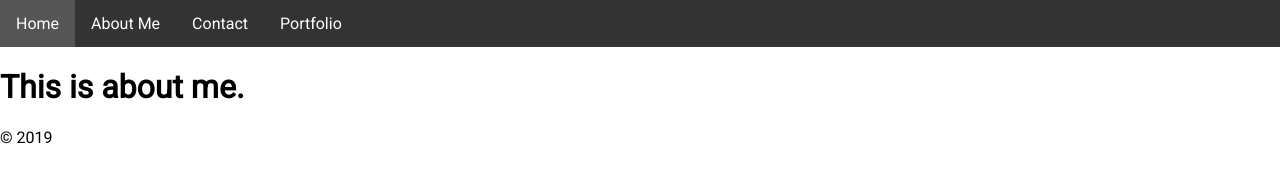
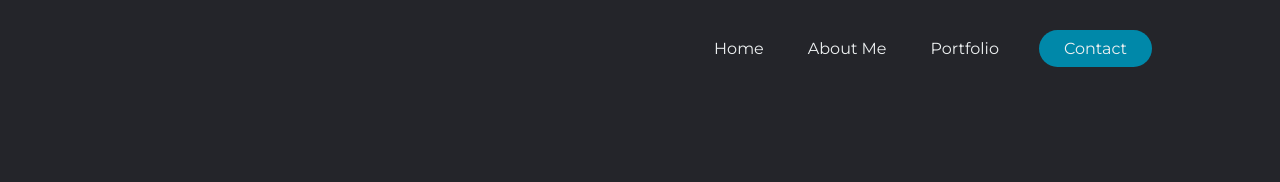
Before and after one commit to cdcastillo91/cdcastillo91.github.io, a plain HTML site: page about.html in a window 1280 px wide. Drawn offline with Linux system fonts and the light colour scheme.

Commit message:
1st commit

```diff
--- a/about.html
+++ b/about.html
@@ -6,27 +6,19 @@
     <meta http-equiv="X-UA-Compatible" content="ie=edge" />
     <title>About Me</title>
     <link rel="stylesheet" href="styles.css" />
-    <link
-      href="https://fonts.googleapis.com/css?family=Roboto&display=swap"
-      rel="stylesheet"
-    />
   </head>
   <body>
       <header>
-      <div class="container">
+          <!-- <img class='logo' src="logo.png" alt="logo">         -->
           <nav>
-          <ul>
+            <ul class="nav_links">
               <li><a href="index.html">Home</a></li>
               <li><a href="about.html">About Me</a></li>
-            <li><a href="contact.html">Contact</a></li>
               <li><a href="portfolio.html">Portfolio</a></li>
             </ul>
           </nav>
-      </div>
+          <a href="contact.html" class="contact"><button>Contact</button></a>
       </header>
-    <h1>This is about me.</h1>
-    <footer>
-      &copy; 2019
-    </footer>
+      <script src="app.js"></script>
     </body>
 </html>
--- a/app.js
+++ /dev/null
@@ -1 +0,0 @@
-const clicked = () => alert("You a bitch");
--- a/styles.css
+++ b/styles.css
@@ -1,33 +1,61 @@
+@import url('https://fonts.googleapis.com/css?family=Montserrat&display=swap');
+
 * {
   box-sizing: border-box;
-  font-family: "Roboto", sans-serif;
+  margin: 0;
+  padding: 0;
+  background-color: #24252A;
 }
 
-body {
-  margin: 0;
+li, a, button {
+  font-family: "Montserrat", sans-serif;
+  font-weight: 500;
+  font-size: 16px;
+  color: #edf0f1;
+  text-decoration: none;
 }
 
-ul {
-  list-style-type: none;
-  margin: 0;
-  padding: 0;
-  background-color: #333333;
-  overflow: hidden;
+header {
+  display: flex;
+  justify-content: flex-end;
+  align-items: center;
+  padding: 30px 10%;
 }
 
-li {
-  float: left;
+.logo {
+  cursor: pointer;
+  margin-right: auto;
+  height: 80px;
 }
 
-li a {
-  text-decoration: none;
-  display: block;
-  color: white;
-  padding: 14px 16px;
-  text-align: center;
+.nav_links {
+  list-style: none;
 }
 
-li a:hover {
-  background-color: #555555;
-  color: white;
+.nav_links li {
+  display: inline-block;
+  padding: 0 20px;
 }
+
+.nav_links li a {
+  transition: all 0.3s ease 0s;
+}
+
+.nav_links li a:hover {
+  color: #0088a9;
+}
+
+button {
+  padding: 9px 25px;
+  background-color: rgba(0, 136, 169, 1);
+  border: none;
+  border-radius: 50px;
+  cursor: pointer;
+  transition: all 0.3s ease 0s;
+  margin-left: 20px;
+}
+
+button:hover {
+  background-color: rgba(0, 136, 169, 0.8);
+
+}
```
Also changed, not shown: contact.html (+5 -12 lines), index.html (+4 -13 lines), portfolio.html (+5 -12 lines), practice.html (deleted, +0 -14 lines), logo.png (added). Lines whose indentation alone changed are shown as unchanged.
